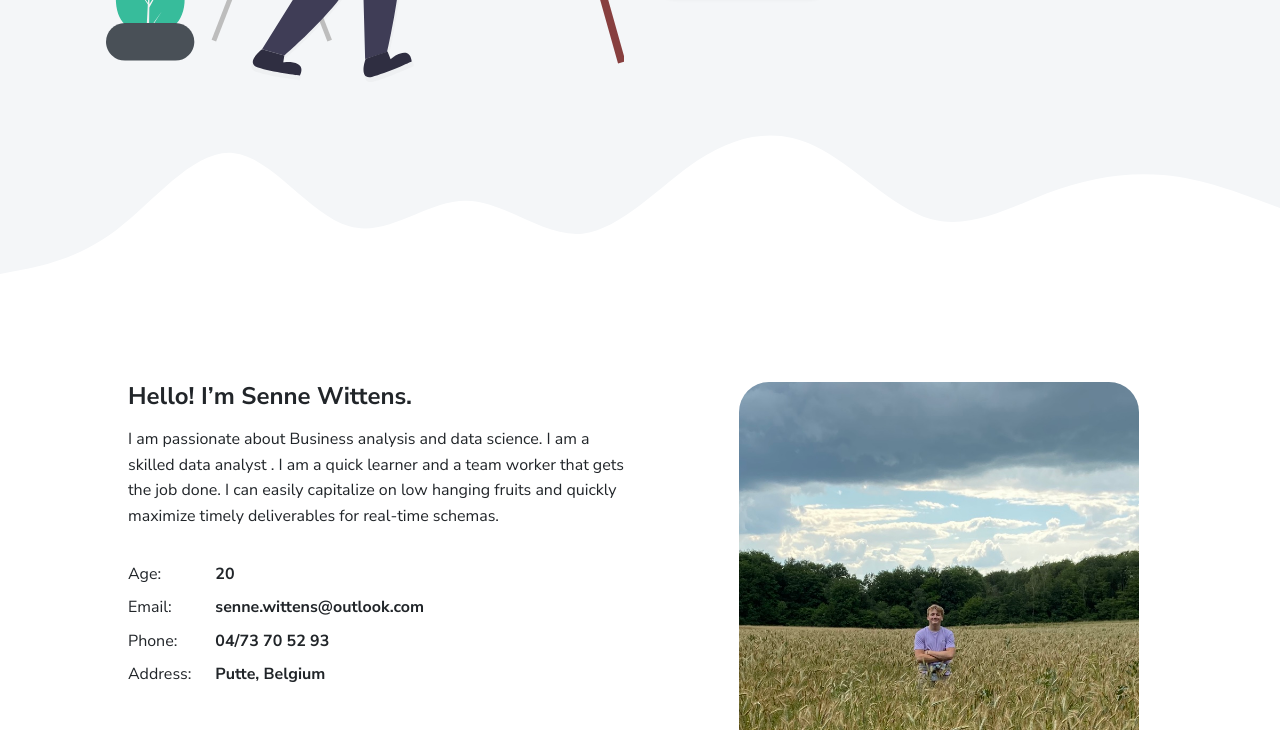
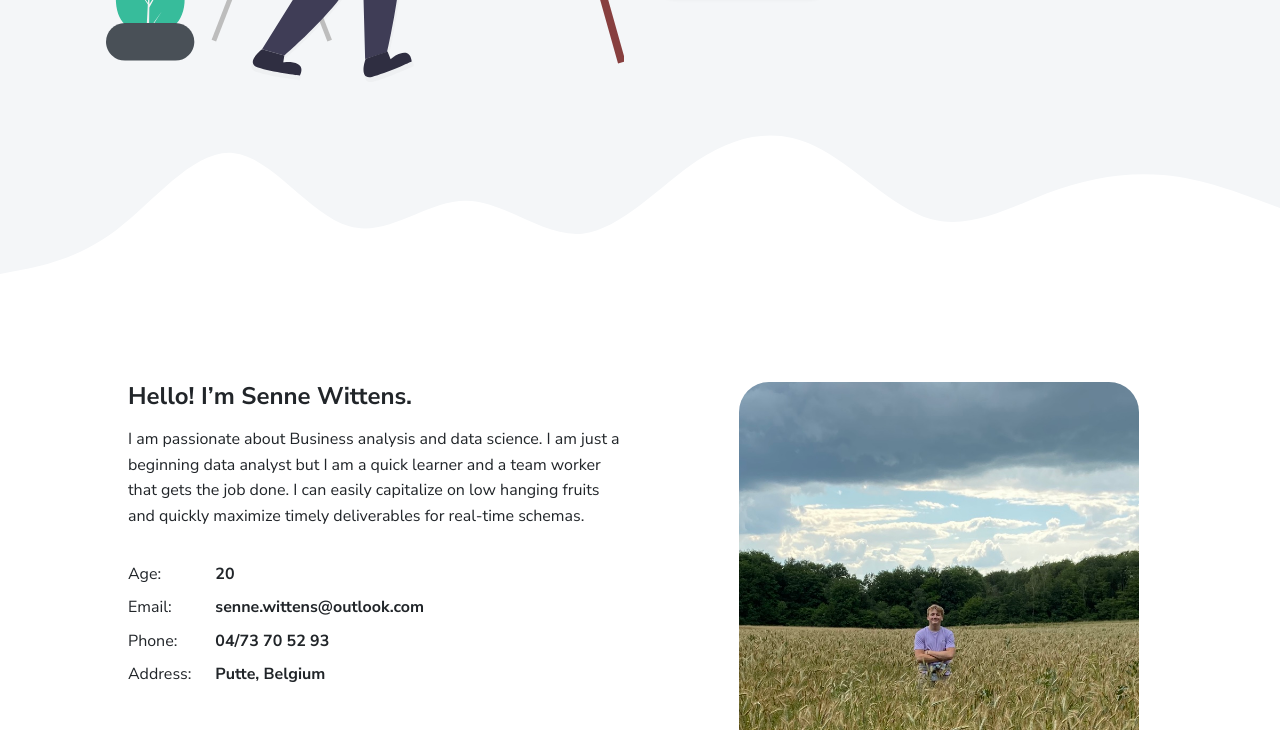
Before and after one commit to Senne-wittens/MyWebsite, a plain HTML site: page index.html in a window 1280 px wide. Shown: the part 452-1182 px from the top of the page. Drawn offline with Linux system fonts and the light colour scheme.

Commit message:
Update index.html

```diff
--- a/index.html
+++ b/index.html
@@ -67,7 +67,7 @@
     <div class="row">
       <div class="col-md-6">
         <h2 class="h4 my-2">Hello! I’m Senne Wittens.</h2>
-        <p>I am passionate about Business analysis and data science. I am a skilled data analyst . I am a quick learner and a team worker that gets the job done. I can easily capitalize on low hanging fruits and quickly maximize timely deliverables for real-time schemas.</p>
+        <p>I am passionate about Business analysis and data science. I am just a beginning data analyst but I am a quick learner and a team worker that gets the job done. I can easily capitalize on low hanging fruits and quickly maximize timely deliverables for real-time schemas.</p>
         <div class="row mt-3">
           <div class="col-sm-2">
             <div class="pb-1">Age:</div>
```
